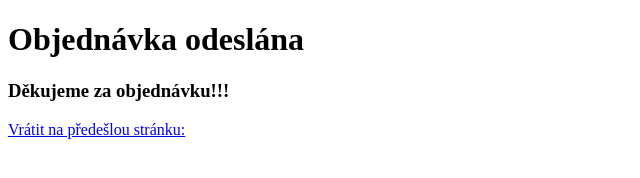
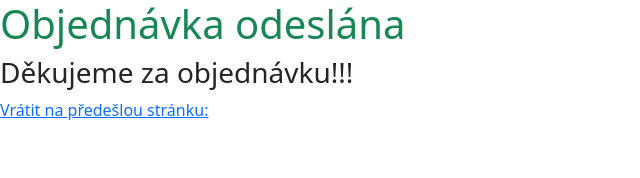
Before and after one commit to Jan64X/spiffy_tea, a plain HTML site: page shop/submit_order.html in a window 1280 px wide. Shown: the whole page, without its empty margins (0-640 px from the left). Drawn offline with nearby package versions, Linux system fonts and the light colour scheme.

Commit message:
změna barvy textu

```diff
--- a/shop/submit_order.html
+++ b/shop/submit_order.html
@@ -4,9 +4,10 @@
     <meta charset="UTF-8">
     <meta name="viewport" content="width=device-width, initial-scale=1.0">
     <title>Odesláno</title>
+    <link href="https://cdn.jsdelivr.net/npm/bootstrap@5.0.2/dist/css/bootstrap.min.css " rel="stylesheet" integrity="sha384-EVSTQN3/azprG1Anm3QDgpJLIm9Nao0Yz1ztcQTwFspd3yD65VohhpuuCOmLASjC" crossorigin="anonymous">
 </head>
 <body>
-    <h1>Objednávka odeslána</h1>
+    <h1 class="text-success">Objednávka odeslána</h1>
     <h3>Děkujeme za objednávku!!!</h3>
     <a href="../shop/index.html">Vrátit na předešlou stránku:</a>
 </body>
```
